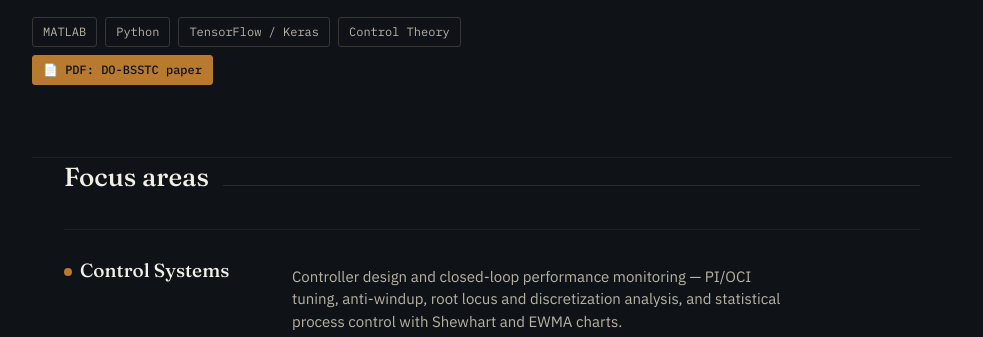
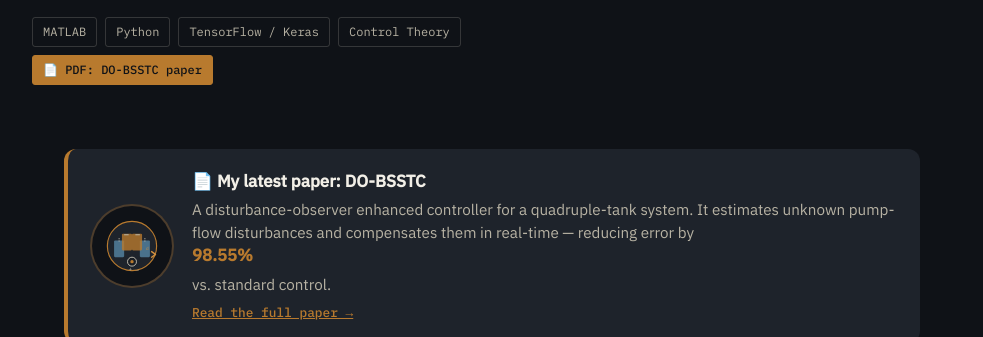
Before and after one commit to wytze0517/wytze0517.github.io, a plain HTML site: page index.html in a window 1280 px wide. Shown: the part 463-800 px from the top of the page, without its empty margins (148-1131 px from the left). Drawn offline with Linux system fonts and the light colour scheme.

Commit message:
Add files via upload

```diff
--- a/index.html
+++ b/index.html
@@ -146,6 +146,54 @@
       justify-content:space-between;
     }
 
+    /* ---------- PAPER AVATAR (explainer) ---------- */
+    .paper-avatar {
+      background: var(--graphite-soft);
+      border-radius: 12px;
+      padding: 20px 24px;
+      margin: 12px 0 0;
+      border-left: 4px solid var(--amber);
+      display: flex;
+      align-items: center;
+      gap: 20px;
+      flex-wrap: wrap;
+    }
+    .paper-avatar svg {
+      flex-shrink: 0;
+      width: 80px;
+      height: 80px;
+      background: var(--graphite);
+      border-radius: 50%;
+      padding: 12px;
+      box-shadow: 0 0 0 2px rgba(184, 122, 46, 0.3);
+    }
+    .paper-avatar .explainer {
+      flex: 1;
+      min-width: 180px;
+    }
+    .paper-avatar .explainer strong {
+      color: var(--paper);
+      font-weight: 600;
+      display: block;
+      font-size: 1.05rem;
+      margin-bottom: 4px;
+    }
+    .paper-avatar .explainer p {
+      margin: 0;
+      color: #b8b3a4;
+      font-size: 0.95rem;
+      line-height: 1.5;
+    }
+    .paper-avatar .explainer .paper-link {
+      display: inline-block;
+      margin-top: 8px;
+      font-family: var(--mono);
+      font-size: 0.8rem;
+      color: var(--amber);
+      text-decoration: underline;
+      font-weight: 500;
+    }
+
     /* ---------- SECTION HEADERS ---------- */
     section{ padding:56px 0; }
     section + section{ border-top:1px solid rgba(227,222,210,0.08); }
@@ -291,6 +339,8 @@
       .log-entry{ grid-template-columns:1fr; gap:4px; }
       .navlinks{ gap:16px; }
       footer .foot-inner{ flex-direction:column; align-items:flex-start; }
+      .paper-avatar { flex-direction: column; align-items: flex-start; }
+      .paper-avatar svg { width: 64px; height: 64px; }
     }
 
     @media (prefers-reduced-motion: reduce){
@@ -353,6 +403,40 @@
       </figcaption>
     </figure>
   </section>
+
+  <!-- PAPER AVATAR / EXPLAINER -->
+  <div class="wrap" style="margin-top: -20px; margin-bottom: 20px;">
+    <div class="paper-avatar">
+      <svg viewBox="0 0 100 100" fill="none" xmlns="http://www.w3.org/2000/svg">
+        <!-- background circle -->
+        <circle cx="50" cy="50" r="44" fill="#1e232b" stroke="#b87a2e" stroke-width="2"/>
+        <!-- tank icon (simplified QTS) -->
+        <rect x="18" y="40" width="18" height="30" rx="2" fill="#4f7a96" opacity="0.9"/>
+        <rect x="64" y="40" width="18" height="30" rx="2" fill="#4f7a96" opacity="0.9"/>
+        <rect x="32" y="28" width="18" height="30" rx="2" fill="#b87a2e" opacity="0.8"/>
+        <rect x="50" y="28" width="18" height="30" rx="2" fill="#b87a2e" opacity="0.8"/>
+        <!-- pipes / connections -->
+        <line x1="27" y1="42" x2="27" y2="34" stroke="#b8b3a4" stroke-width="2" stroke-dasharray="2 2"/>
+        <line x1="73" y1="42" x2="73" y2="34" stroke="#b8b3a4" stroke-width="2" stroke-dasharray="2 2"/>
+        <line x1="36" y1="30" x2="44" y2="30" stroke="#b8b3a4" stroke-width="2"/>
+        <line x1="56" y1="30" x2="64" y2="30" stroke="#b8b3a4" stroke-width="2"/>
+        <!-- disturbance arrow -->
+        <path d="M85 70 L92 65 L85 60" stroke="#cf8f3f" stroke-width="2.5" stroke-linecap="round" stroke-linejoin="round"/>
+        <text x="75" y="58" font-family="IBM Plex Mono" font-size="8" fill="#cf8f3f">d</text>
+        <!-- observer eye -->
+        <circle cx="50" cy="78" r="8" fill="#1a1e24" stroke="#d6d0c0" stroke-width="1.5"/>
+        <circle cx="50" cy="78" r="3" fill="#b87a2e"/>
+        <!-- plus sign (feedforward) -->
+        <text x="44" y="94" font-family="IBM Plex Mono" font-size="10" fill="#b8b3a4">+</text>
+        <text x="54" y="94" font-family="IBM Plex Mono" font-size="10" fill="#b8b3a4">→</text>
+      </svg>
+      <div class="explainer">
+        <strong>📄 My latest paper: DO-BSSTC</strong>
+        <p>A disturbance-observer enhanced controller for a quadruple-tank system. It estimates unknown pump-flow disturbances and compensates them in real-time — reducing error by <strong style="color:var(--amber);">98.55%</strong> vs. standard control.</p>
+        <a href="newpaper.pdf" target="_blank" class="paper-link">Read the full paper →</a>
+      </div>
+    </div>
+  </div>
 
   <section id="focus" class="wrap">
     <div class="section-head">
```
